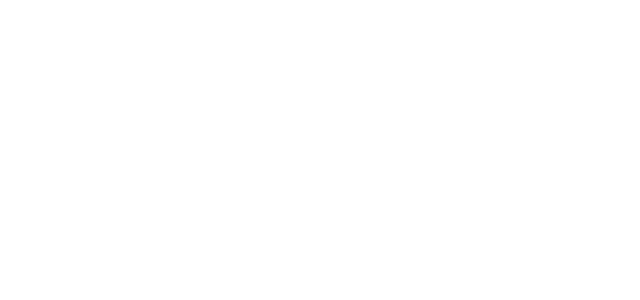
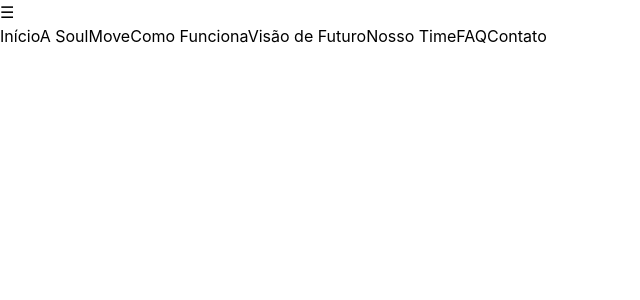
Before and after one commit to paulo-henrique253/soulmove-front-3, a React (Vite) app: page /integrantes in a window 1280 px wide. Shown: the top 300 px of the page, without its empty margins (0-640 px from the left). Built offline with nearby package versions, Linux system fonts and the light colour scheme.

Commit message:
feat: componente menu navegação

```diff
--- a/src/components/Header.tsx
+++ b/src/components/Header.tsx
@@ -1,7 +1,16 @@
+import MenuNavegacao from "./MenuNavegacao";
 
-function Header(){
-    return(
-        <></>
+function Header() {
+    return (
+        <header>
+
+            <button>☰</button>
+
+  {/* imagem vai aq */}
+
+            <MenuNavegacao />
+
+        </header>
     );
 }
 
--- /dev/null
+++ b/src/components/MenuNavegacao.tsx
@@ -0,0 +1,36 @@
+import { Link } from "react-router";
+
+function MenuNavegacao() {
+    return (
+        <nav>
+            <Link to="/">
+                Início
+            </Link>
+
+            <Link to="/sobre">
+                A SoulMove
+            </Link>
+
+            <Link to="/funcionalidades">
+                Como Funciona
+            </Link>
+
+            <Link to="/roadmap">
+                Visão de Futuro
+            </Link>
+
+            <Link to="/integrantes">
+                Nosso Time
+            </Link>
+
+            <Link to="/faq">
+                FAQ
+            </Link>
+
+            <Link to="/contato">
+                Contato
+            </Link>
+        </nav>);
+}
+
+export default MenuNavegacao;
```
